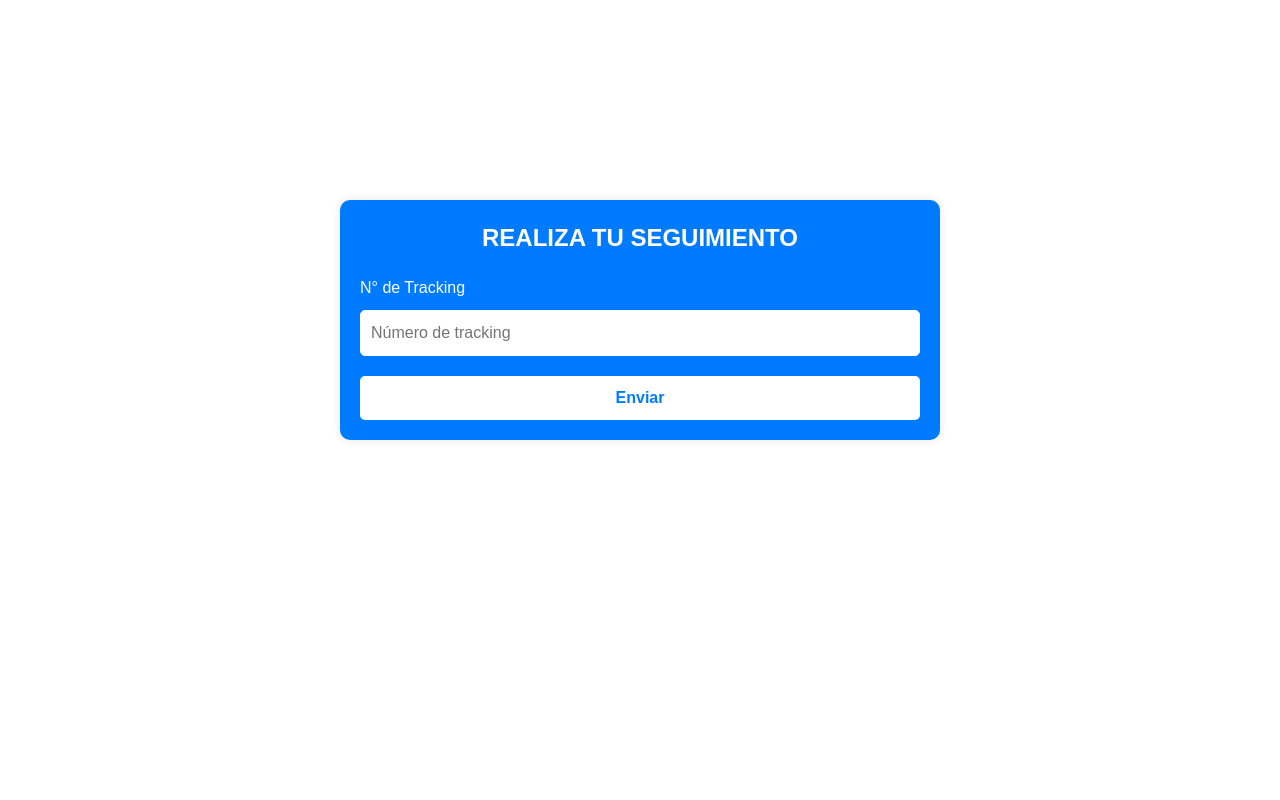
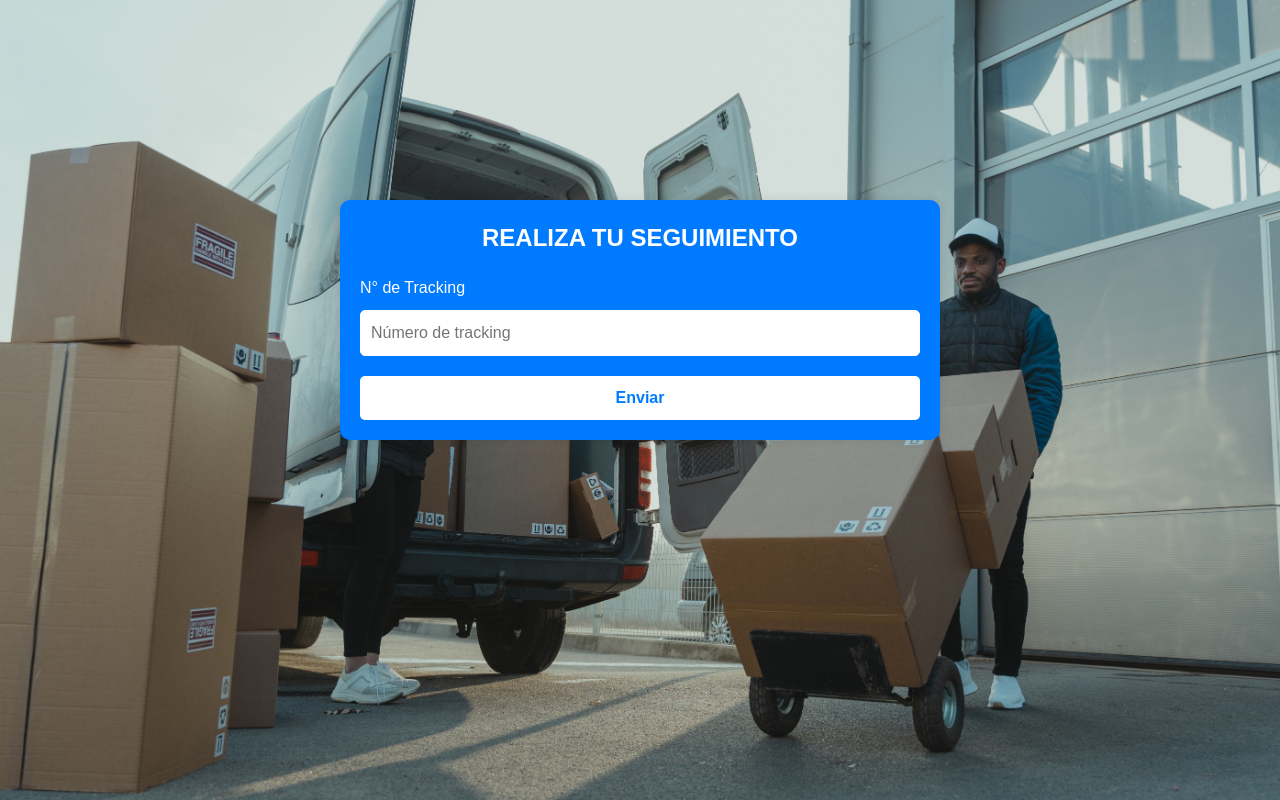
Before and after one commit to Vikernes27666/digoni, a PHP site: template src/views/tracking.html in a window 1280 px wide. Run offline with PHP 8.4, Linux system fonts and the light colour scheme; the template is opened without the code that fills it, so the values that code supplies are empty.

Commit message:
background tracking

```diff
--- a/css/tracking.css
+++ b/css/tracking.css
@@ -1,6 +1,9 @@
 body {
   padding: 200px;
   font-family: Arial, sans-serif;
+  background-image: url('../assets/images/backgroundTkg.jpg');
+  background-size: 100%;
+  background-repeat: no-repeat;
 }
 
 /* Tracking */
```
Also changed, not shown: assets/images/T-Almacen.png (added), assets/images/T-EnCamino.png (added), assets/images/T-Entregado.png (added), assets/images/backgroundTkg.jpg (added).
